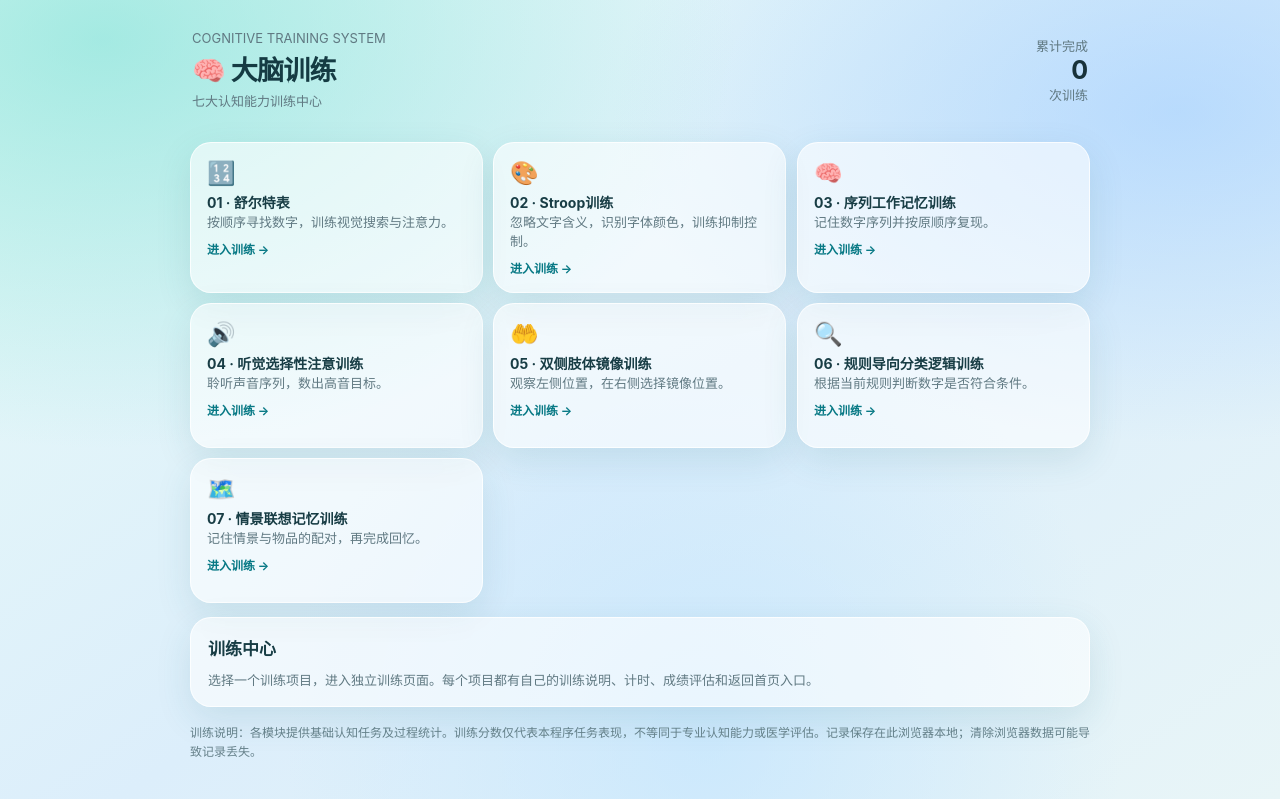
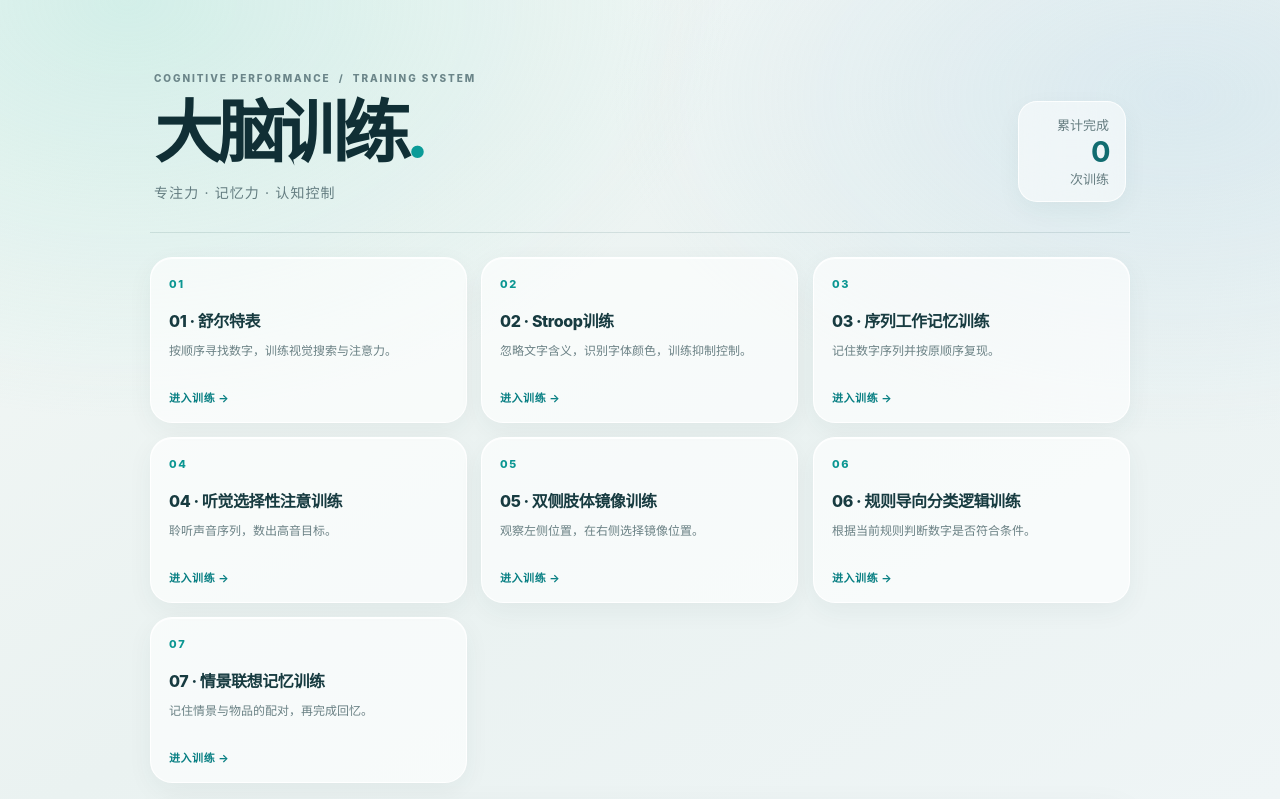
Before and after one commit to fengweisong18-a11y/brain-training, a plain HTML site: page index.html in a window 1280 px wide. Shown: the top 799 px of the page. Drawn offline with Linux system fonts and the light colour scheme.

Commit message:
Add files via upload

```diff
--- a/index.html
+++ b/index.html
@@ -179,19 +179,181 @@ button.tap-feedback::after{
   button,.module,.tile,.choice,.secondary,.primary,.metric,.panel{transition:none!important}
 }
 
+
+/* Premium editorial interface: restrained typography, whitespace and glass surfaces */
+:root{
+  --ink:#102f35;
+  --muted:#667d81;
+  --teal:#087f83;
+  --line:rgba(20,76,80,.10);
+  --shadow:0 14px 38px rgba(25,79,83,.075);
+}
+html{min-height:100%;background:#edf5f3}
+body{
+  min-height:100vh;
+  padding:clamp(22px,5vw,54px) 16px 36px;
+  color:var(--ink);
+  background:
+    radial-gradient(ellipse at 10% 0%,rgba(158,224,211,.38),transparent 37%),
+    radial-gradient(ellipse at 92% 12%,rgba(186,216,235,.34),transparent 34%),
+    linear-gradient(150deg,#f4f8f6 0%,#eaf2f1 54%,#eff5f6 100%);
+  background-attachment:fixed;
+}
+.app{max-width:980px}
+header{
+  align-items:flex-end;
+  padding:18px 4px 30px;
+  margin-bottom:24px;
+  border-bottom:1px solid rgba(22,73,77,.12);
+}
+.brand-block{min-width:0}
+.eyebrow{
+  margin-bottom:14px;
+  color:#6b8589;
+  font-size:10px;
+  font-weight:800;
+  letter-spacing:.19em;
+}
+h1{
+  margin:0;
+  color:#102f35;
+  font-size:clamp(44px,9vw,68px);
+  line-height:1.02;
+  letter-spacing:-.075em;
+  font-weight:850;
+}
+.title-mark{color:#0b9b98}
+.hero-copy{
+  margin-top:15px;
+  color:#647d81;
+  font-size:14px;
+  letter-spacing:.08em;
+}
+header>div:last-child{
+  min-width:108px;
+  padding:13px 16px;
+  border:1px solid rgba(255,255,255,.82);
+  border-radius:19px;
+  background:rgba(255,255,255,.50);
+  -webkit-backdrop-filter:blur(20px);
+  backdrop-filter:blur(20px);
+  box-shadow:0 8px 24px rgba(25,79,83,.05);
+}
+#totalDone{
+  color:#116c70;
+  font-size:29px!important;
+  letter-spacing:-.05em;
+}
+.modules{gap:14px;margin:0 0 19px}
+.module{
+  min-height:166px;
+  padding:19px 18px 17px;
+  border:1px solid rgba(255,255,255,.90);
+  border-radius:22px;
+  background:rgba(255,255,255,.62);
+  box-shadow:0 8px 26px rgba(29,76,80,.055),inset 0 1px 0 rgba(255,255,255,.85);
+  -webkit-backdrop-filter:blur(22px) saturate(150%);
+  backdrop-filter:blur(22px) saturate(150%);
+  text-align:left;
+  transition:transform .2s ease,box-shadow .2s ease,border-color .2s ease,background .2s ease;
+}
+.module::before{
+  content:attr(data-mode);
+  display:block;
+  margin-bottom:19px;
+  color:#0b9692;
+  font-size:11px;
+  font-weight:800;
+  letter-spacing:.16em;
+}
+.module b{
+  display:block;
+  margin:0 0 9px;
+  color:#173b40;
+  font-size:16px;
+  line-height:1.4;
+  letter-spacing:-.025em;
+  font-weight:780;
+}
+.module .muted{
+  display:block;
+  color:#6a8084;
+  font-size:12px;
+  line-height:1.7;
+}
+.module span[style*="margin-top"]{
+  margin-top:auto!important;
+  padding-top:15px;
+  color:#087f83!important;
+  font-size:11px!important;
+  letter-spacing:.05em;
+}
+.module.active{
+  border:1px solid rgba(8,145,145,.48);
+  background:rgba(230,250,246,.88);
+  box-shadow:0 12px 30px rgba(8,127,131,.12),inset 0 1px 0 #fff;
+}
+.module:active{transform:translateY(1px) scale(.985)}
+.panel,.metric{
+  border:1px solid rgba(255,255,255,.88);
+  border-radius:22px;
+  background:rgba(255,255,255,.64);
+  box-shadow:var(--shadow),inset 0 1px 0 rgba(255,255,255,.82);
+}
+.panel{padding:22px}
+.panel h2{
+  margin-bottom:12px;
+  color:#173b40;
+  font-size:18px;
+  font-weight:780;
+  letter-spacing:-.025em;
+}
+.stats{gap:11px}
+.metric{padding:15px 16px}
+.metric small{color:#71878b;font-size:11px;letter-spacing:.035em}
+.metric strong{color:#145d63;font-size:25px;letter-spacing:-.045em}
+.primary{
+  border-radius:14px;
+  background:linear-gradient(135deg,#0d9995,#08747e);
+  box-shadow:0 8px 20px rgba(8,127,131,.18);
+}
+.secondary{border-radius:14px}
+#stage{min-height:180px}
+footer{
+  margin-top:23px;
+  padding:16px 4px 0;
+  border-top:1px solid rgba(22,73,77,.10);
+  color:#819396;
+  font-size:11px;
+  line-height:1.8;
+}
+@media(max-width:650px){
+  header{align-items:flex-start;padding:10px 2px 23px}
+  header>div:last-child{min-width:78px;padding:10px 11px}
+  .hero-copy{max-width:260px;font-size:12px;line-height:1.7}
+  .module{min-height:160px;padding:16px 14px;border-radius:19px}
+  .module::before{margin-bottom:16px}
+  .module b{font-size:14px}
+  .module .muted{font-size:11px}
+  .panel{padding:17px}
+}
+@media(prefers-reduced-motion:reduce){
+  .module,.panel,.metric{transition:none!important}
+}
+
 </style>
 </head>
 <body><main class="app">
-<header><div><div class="sub">COGNITIVE TRAINING SYSTEM</div><h1>🧠 大脑训练</h1><div class="sub">七大认知能力训练中心</div></div><div style="text-align:right"><div class="sub">累计完成</div><strong id="totalDone" style="font-size:25px">0</strong><div class="sub">次训练</div></div></header>
+<header><div class="brand-block"><div class="eyebrow">COGNITIVE PERFORMANCE&nbsp; / &nbsp;TRAINING SYSTEM</div><h1>大脑训练<span class="title-mark">.</span></h1><div class="hero-copy">专注力 · 记忆力 · 认知控制</div></div><div style="text-align:right"><div class="sub">累计完成</div><strong id="totalDone" style="font-size:25px">0</strong><div class="sub">次训练</div></div></header>
 <section id="home">
 <div class="modules" id="modules">
-<button class="module" data-mode="0"><div class="ico">🔢</div><b>01 · 舒尔特表</b><span class="muted">按顺序寻找数字，训练视觉搜索与注意力。</span><span style="display:block;margin-top:9px;color:#087985;font-size:12px;font-weight:700">进入训练 →</span></button>
-<button class="module" data-mode="1"><div class="ico">🎨</div><b>02 · Stroop训练</b><span class="muted">忽略文字含义，识别字体颜色，训练抑制控制。</span><span style="display:block;margin-top:9px;color:#087985;font-size:12px;font-weight:700">进入训练 →</span></button>
-<button class="module" data-mode="2"><div class="ico">🧠</div><b>03 · 序列工作记忆训练</b><span class="muted">记住数字序列并按原顺序复现。</span><span style="display:block;margin-top:9px;color:#087985;font-size:12px;font-weight:700">进入训练 →</span></button>
-<button class="module" data-mode="3"><div class="ico">🔊</div><b>04 · 听觉选择性注意训练</b><span class="muted">聆听声音序列，数出高音目标。</span><span style="display:block;margin-top:9px;color:#087985;font-size:12px;font-weight:700">进入训练 →</span></button>
-<button class="module" data-mode="4"><div class="ico">🤲</div><b>05 · 双侧肢体镜像训练</b><span class="muted">观察左侧位置，在右侧选择镜像位置。</span><span style="display:block;margin-top:9px;color:#087985;font-size:12px;font-weight:700">进入训练 →</span></button>
-<button class="module" data-mode="5"><div class="ico">🔍</div><b>06 · 规则导向分类逻辑训练</b><span class="muted">根据当前规则判断数字是否符合条件。</span><span style="display:block;margin-top:9px;color:#087985;font-size:12px;font-weight:700">进入训练 →</span></button>
-<button class="module" data-mode="6"><div class="ico">🗺️</div><b>07 · 情景联想记忆训练</b><span class="muted">记住情景与物品的配对，再完成回忆。</span><span style="display:block;margin-top:9px;color:#087985;font-size:12px;font-weight:700">进入训练 →</span></button>
+<button class="module" data-mode="01"><b>01 · 舒尔特表</b><span class="muted">按顺序寻找数字，训练视觉搜索与注意力。</span><span style="display:block;margin-top:9px;color:#087985;font-size:12px;font-weight:700">进入训练 →</span></button>
+<button class="module" data-mode="02"><b>02 · Stroop训练</b><span class="muted">忽略文字含义，识别字体颜色，训练抑制控制。</span><span style="display:block;margin-top:9px;color:#087985;font-size:12px;font-weight:700">进入训练 →</span></button>
+<button class="module" data-mode="03"><b>03 · 序列工作记忆训练</b><span class="muted">记住数字序列并按原顺序复现。</span><span style="display:block;margin-top:9px;color:#087985;font-size:12px;font-weight:700">进入训练 →</span></button>
+<button class="module" data-mode="04"><b>04 · 听觉选择性注意训练</b><span class="muted">聆听声音序列，数出高音目标。</span><span style="display:block;margin-top:9px;color:#087985;font-size:12px;font-weight:700">进入训练 →</span></button>
+<button class="module" data-mode="05"><b>05 · 双侧肢体镜像训练</b><span class="muted">观察左侧位置，在右侧选择镜像位置。</span><span style="display:block;margin-top:9px;color:#087985;font-size:12px;font-weight:700">进入训练 →</span></button>
+<button class="module" data-mode="06"><b>06 · 规则导向分类逻辑训练</b><span class="muted">根据当前规则判断数字是否符合条件。</span><span style="display:block;margin-top:9px;color:#087985;font-size:12px;font-weight:700">进入训练 →</span></button>
+<button class="module" data-mode="07"><b>07 · 情景联想记忆训练</b><span class="muted">记住情景与物品的配对，再完成回忆。</span><span style="display:block;margin-top:9px;color:#087985;font-size:12px;font-weight:700">进入训练 →</span></button>
 </div>
 <div class="panel"><h2>训练中心</h2><div class="muted">选择一个训练项目，进入独立训练页面。每个项目都有自己的训练说明、计时、成绩评估和返回首页入口。</div></div>
 </section>
```
